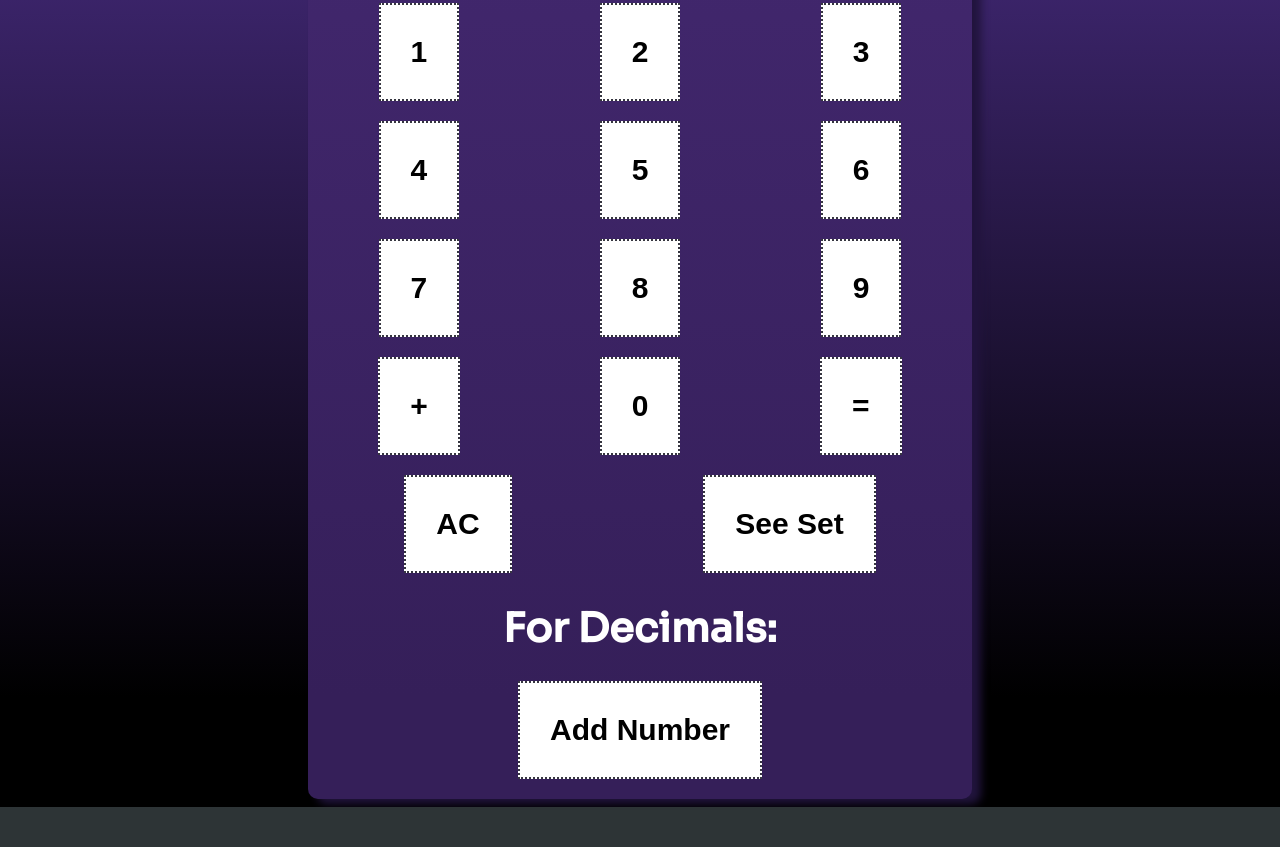
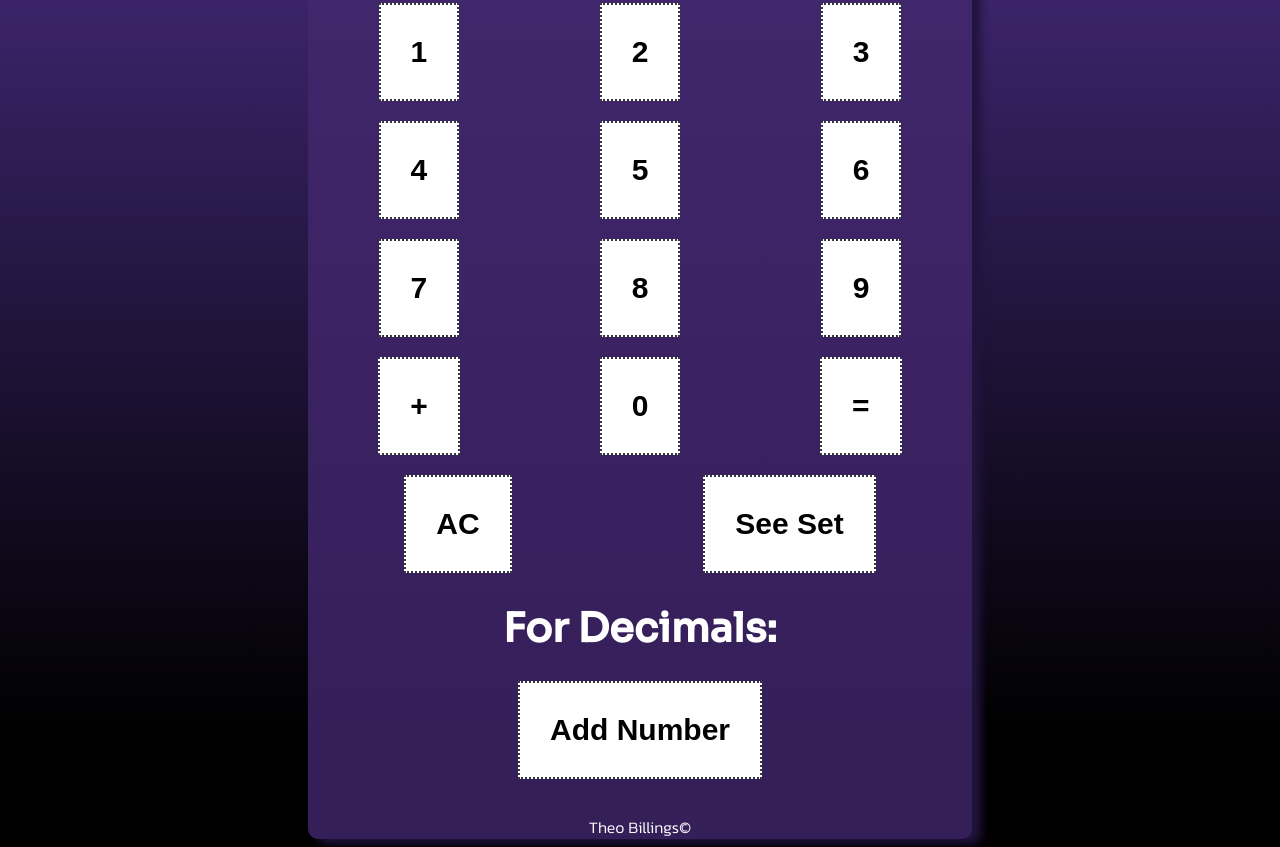
Before and after one commit to Heavvenly/calculators, a plain HTML site: page index.html in a window 1280 px wide. Shown: the part 294-1141 px from the top of the page. Before the commit the page ends 1101 px from the top, so only its background shows below. Drawn offline with Linux system fonts and the light colour scheme.

Commit message:
Update index.html

```diff
--- a/index.html
+++ b/index.html
@@ -72,6 +72,8 @@
 
       </div>
 
+      <p>Theo Billings©</p>
+
 
 
       </div>
```
